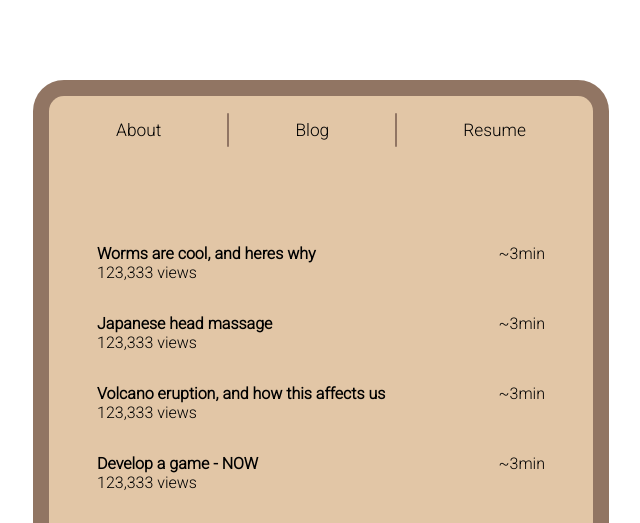
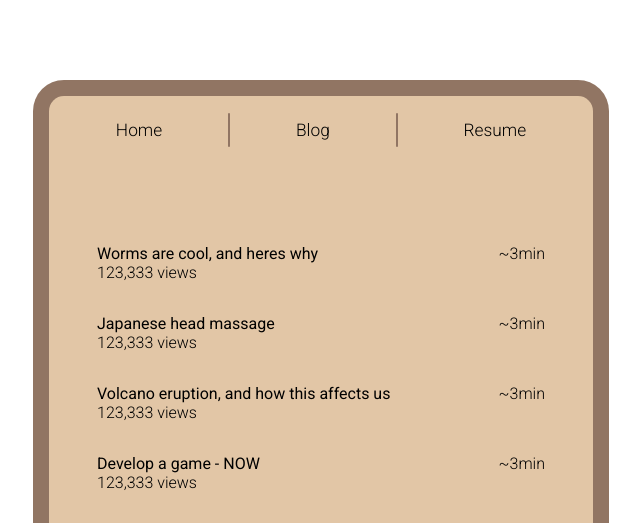
Before and after one commit to kkayam/portfolio, a Next.js app: page / in a window 1280 px wide. Both pictures are taken after a click on the element "Blog". Shown: the top 523 px of the page, without its empty margins (319-959 px from the left). Built offline with nearby package versions, Linux system fonts and the light colour scheme.

Commit message:
fonts and better looking!

```diff
--- a/app/globals.css
+++ b/app/globals.css
@@ -16,6 +16,7 @@
 
 html,
 body {
+  font-weight: 300;
   max-width: 100vw;
   overflow-x: hidden;
 }
--- a/app/layout.js
+++ b/app/layout.js
@@ -1,7 +1,7 @@
 import { Roboto } from 'next/font/google';
 import './globals.css';
 
-const inter = Roboto({ subsets: ['latin'], weight: "300" });
+const inter = Roboto({ subsets: ['latin'], weight: ["100", "300", "400", "500", "700"] });
 
 export const metadata = {
   title: 'Koray Kaya',
--- a/app/page.module.css
+++ b/app/page.module.css
@@ -79,15 +79,16 @@
 }
 
 .blogPostTitle {
-  font-weight: 900;
+  font-weight: 400;
 }
 .blogPostViews {
-  font-weight: 100;
+  font-weight: 300;
 }
 
 .blogPostTime {
   float: right;
   text-align: right;
+  font-weight: 300;
 }
 
 .section {
@@ -127,6 +128,11 @@
     font-size: 23pt;
     width: 100%;
   }
+  .blogPostTime {
+    float: left;
+    width: 100%;
+    text-align: left;
+  }
 }
 
 /* Enable hover only on non-touch devices */
--- a/components/NavBar.js
+++ b/components/NavBar.js
@@ -3,7 +3,7 @@ import styles from '@/app/page.module.css';
 
 export default function NavBar(props) {
     return (<div className={styles.navbar}>
-        <div className={styles.navbarButton} onClick={() => { props.setPage(0); }}>About</div>
+        <div className={styles.navbarButton} onClick={() => { props.setPage(0); }}>Home</div>
         <div className={styles.navbarButton} onClick={() => { props.setPage(1); }}>Blog</div>
         <div className={styles.navbarButton} onClick={() => { props.setPage(2); }}>Resume</div>
     </div>);
```
